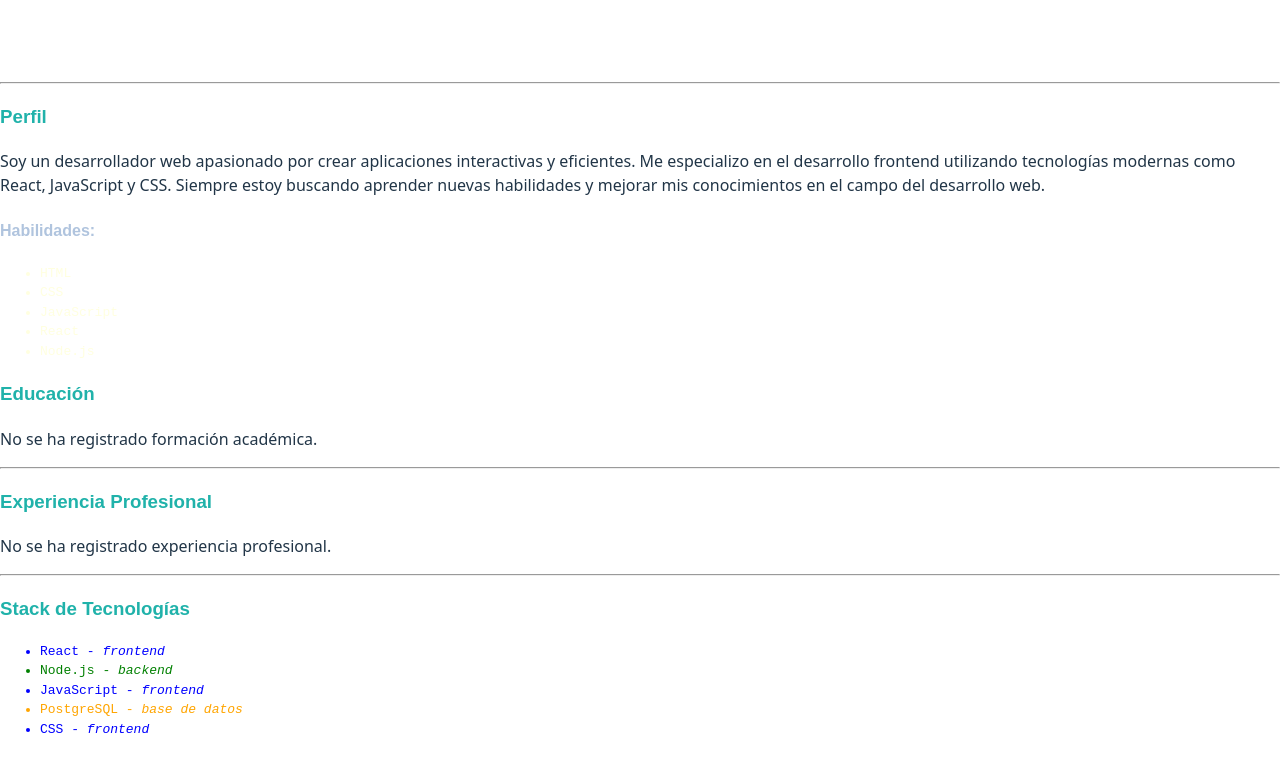
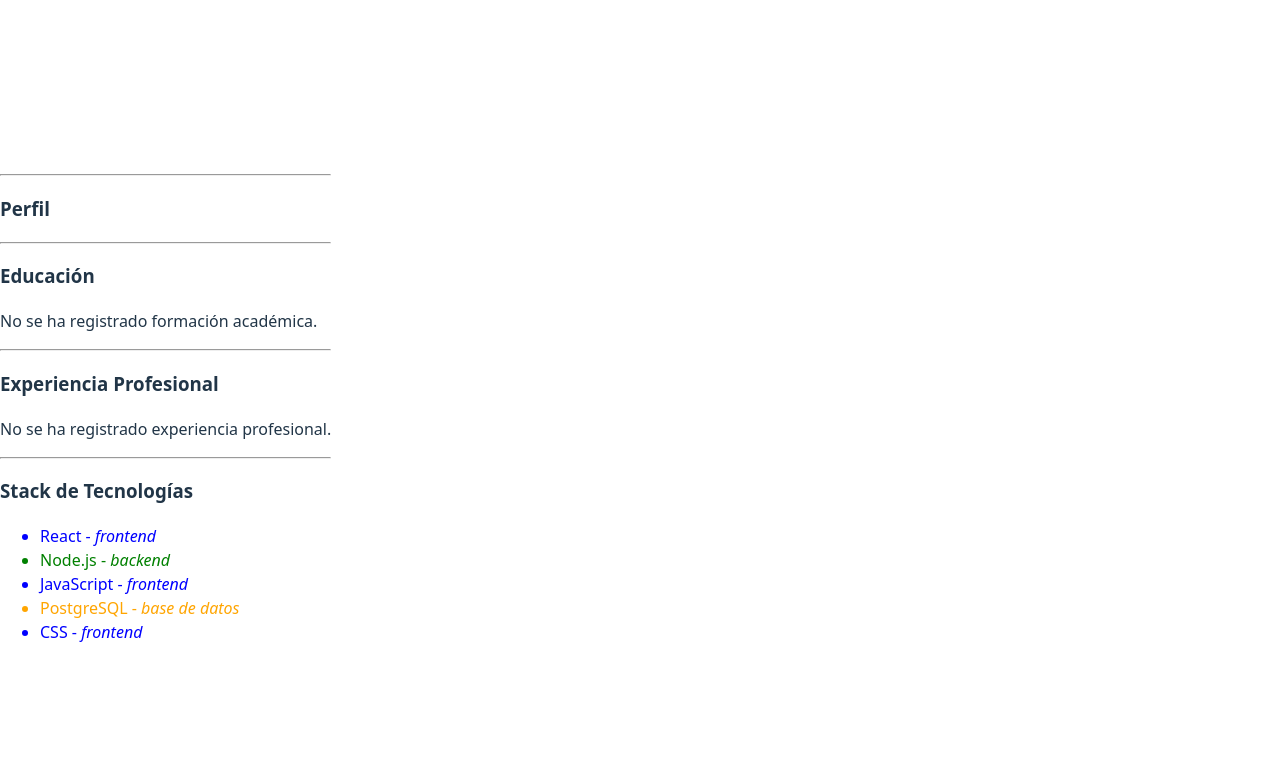
Before and after one commit to Simonvasquez0811/Cv, a React (Vite) app: page / in a window 1280 px wide. Shown: the top 772 px of the page. Built offline with nearby package versions, Linux system fonts and the light colour scheme.

Commit message:
cambio para usar props en perfil

```diff
--- a/src/components/perfil.jsx
+++ b/src/components/perfil.jsx
@@ -1,28 +1,12 @@
-import "./perfil.css";
+// src/components/Perfil.jsx
+import React from "react";
 
-const perfil = {
-  titulo: "Perfil",
-    descripcion: "Soy un desarrollador web apasionado por crear aplicaciones interactivas y eficientes. Me especializo en el desarrollo frontend utilizando tecnologías modernas como React, JavaScript y CSS. Siempre estoy buscando aprender nuevas habilidades y mejorar mis conocimientos en el campo del desarrollo web.",
-    habilidades: [
-      "HTML",
-      "CSS",
-      "JavaScript",
-      "React",
-      "Node.js"
-    ]
-};
-
-export default function Perfil() {
+export default function Perfil({ texto }) {
   return (
     <section>
-      <h3>{perfil.titulo}</h3>
-      <p>{perfil.descripcion}</p>
-      <h4>Habilidades:</h4>
-      <ul>
-        {perfil.habilidades.map((habilidad, index) => (
-          <li key={index}>{habilidad}</li>
-        ))}
-      </ul>
+      <h3>Perfil</h3>
+      <p>{texto}</p>
+      <hr />
     </section>
   );
 }
```
